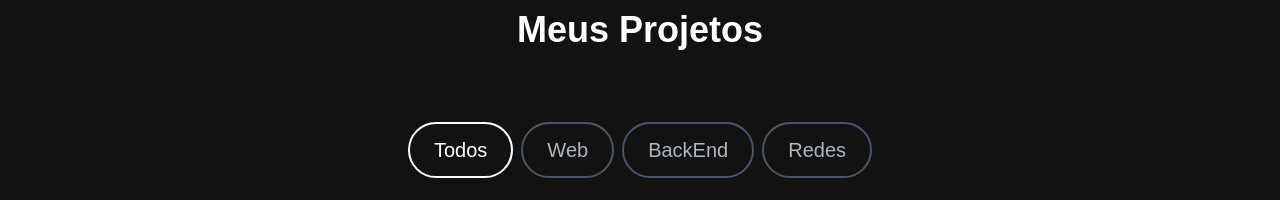
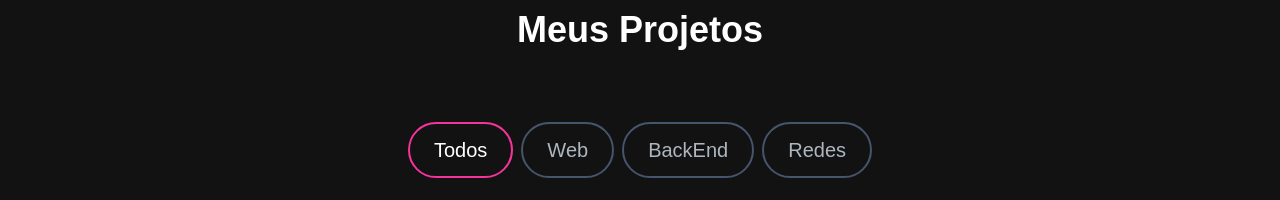
Before and after one commit to Vitoria-Rabelo/portfolio-vitoria, a Next.js app: page / in a window 1280 px wide. Shown: the part 1700-1900 px from the top of the page. Built offline with nearby package versions, Linux system fonts and the light colour scheme.

Commit message:
ft: update projecttag

```diff
--- a/src/components/ProjectTag.jsx
+++ b/src/components/ProjectTag.jsx
@@ -2,7 +2,7 @@ import React from "react";
 
 const ProjectTag = ({ name, onClick, isSelected }) => {
   const buttonStyles = isSelected
-    ? "text-white border-primary-500"
+    ? "text-white border-pink-500"
     : "text-[#ADB7BE] border-slate-600 hover:border-white";
   return (
     <button
--- a/tailwind.config.js
+++ b/tailwind.config.js
@@ -1,4 +1,5 @@
 /** @type {import('tailwindcss').Config} */
+const colors = require("tailwindcss/colors")
 export default {
   content: [
     './src/pages/**/*.{js,ts,jsx,tsx,mdx}',
@@ -15,7 +16,7 @@ export default {
     },
      colors: {
       ...colors,
-      primary: colors.purple,
+      primary: colors.blue,
       secondary: colors.pink,
     },
   },
```
